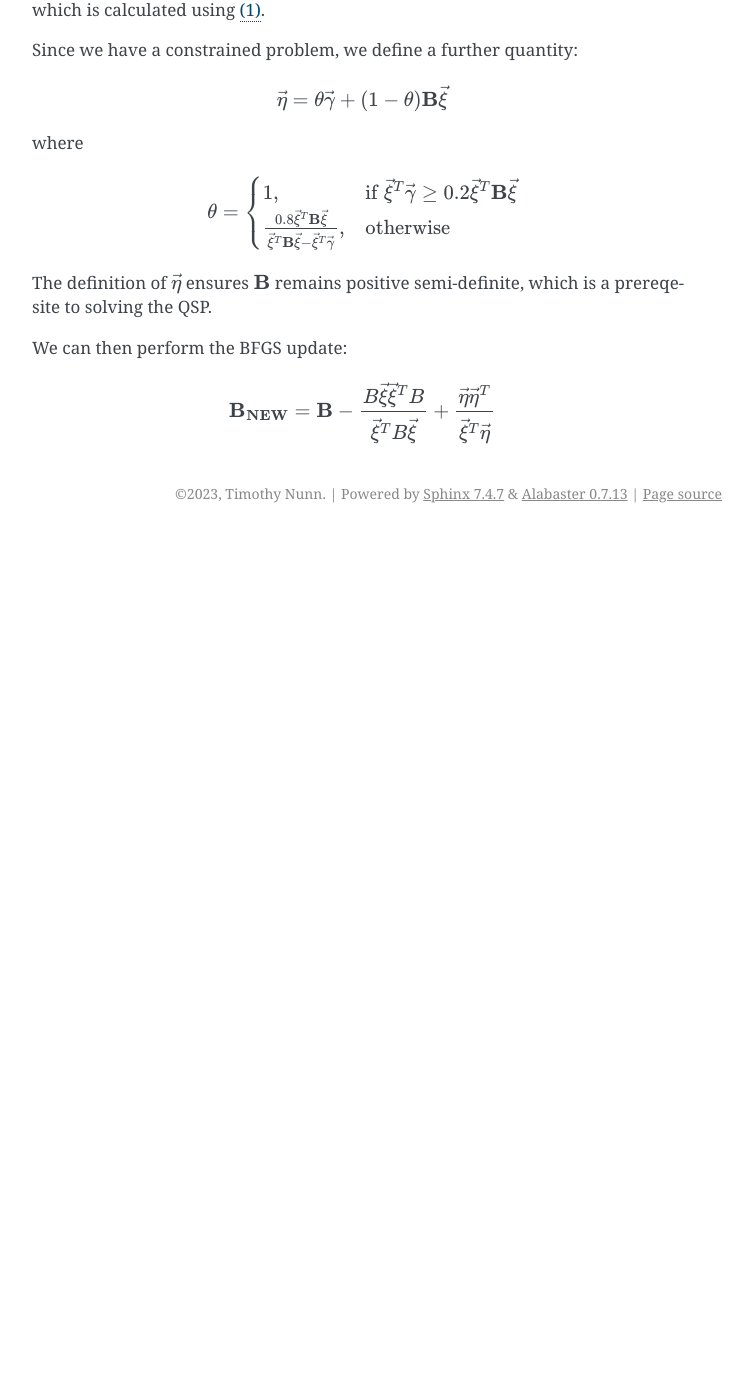
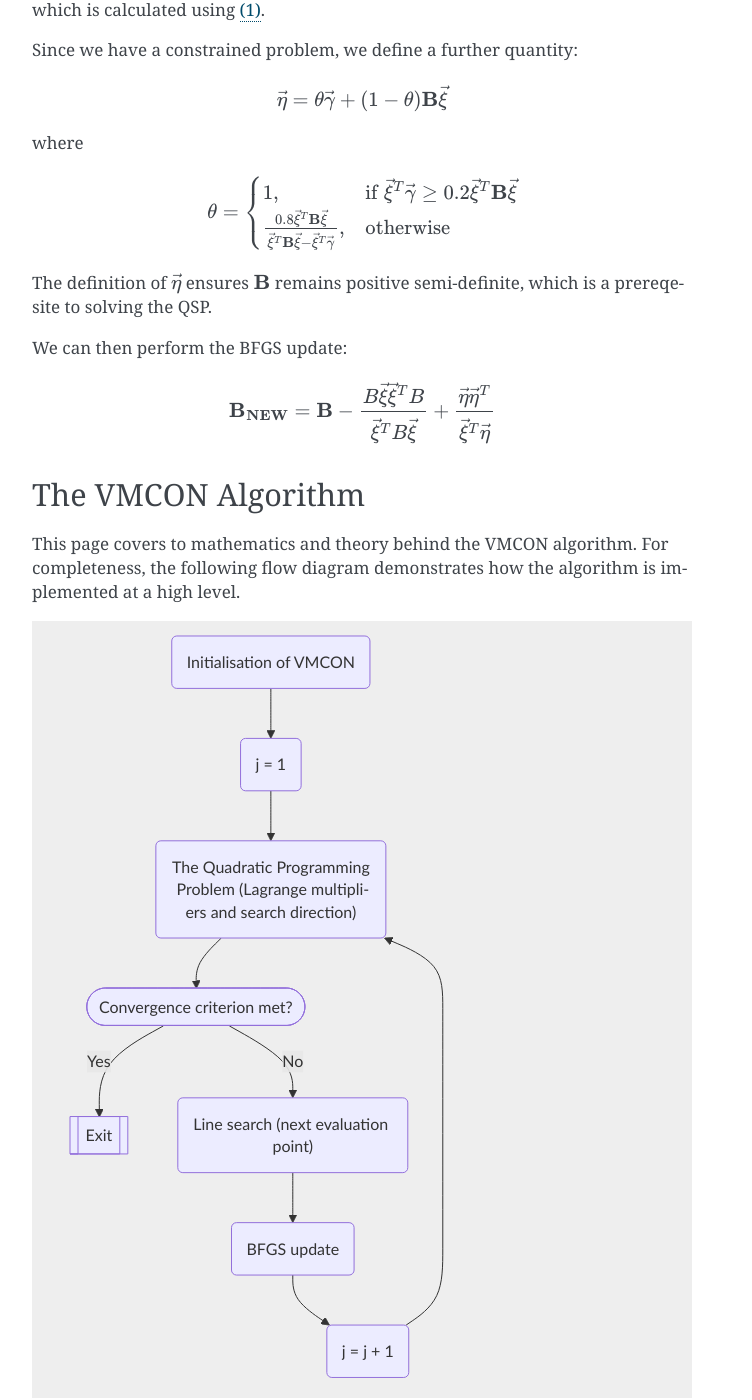
Before and after one commit to ukaea/PyVMCON, a Sphinx documentation site: the page built from docs/source/vmcon.rst, in a window 1280 px wide and 1400 px high, scrolled down 3604 px. Shown: the whole window, without its empty margins (388-1140 px from the left). Built offline with Sphinx 7.4.7, drawn with Linux system fonts in a browser that asks for light colours; before the commit the page ends 4137 px from its top, so only the background shows below that.

Commit message:
Add a flow chart showing a highlevel overview of VMCON

```diff
--- a/docs/source/conf.py
+++ b/docs/source/conf.py
@@ -13,7 +13,7 @@ release = "1.0.0"
 # Add any Sphinx extension module names here, as strings. They can be
 # extensions coming with Sphinx (named 'sphinx.ext.*') or your custom
 # ones.
-extensions = ["sphinx.ext.autodoc", "sphinx.ext.napoleon"]
+extensions = ["sphinx.ext.autodoc", "sphinx.ext.napoleon", "sphinxcontrib.mermaid"]
 
 # Add any paths that contain templates here, relative to this directory.
 templates_path = ["_templates"]
--- a/docs/source/vmcon.rst
+++ b/docs/source/vmcon.rst
@@ -167,3 +167,21 @@ We can then perform the BFGS update:
 
 .. math::
     \mathbf{B_{NEW}} = \mathbf{B} - \frac{B\vec{\xi}\vec{\xi}^TB}{\vec{\xi}^TB\vec{\xi}} + \frac{ \vec{\eta} \vec{\eta}^T}{\vec{\xi}^T\vec{\eta}}
+
+
+The VMCON Algorithm
+-------------------
+This page covers to mathematics and theory behind the VMCON algorithm. For completeness, the following flow diagram demonstrates
+how the algorithm is implemented at a high level.
+
+.. mermaid::
+
+    flowchart
+        setup("Initialisation of VMCON") --> j1("j = 1")
+        j1 --> qsp("The Quadratic Programming Problem (Lagrange multipliers and search direction)")
+        qsp --> convergence_test(["Convergence criterion met?"])
+        convergence_test -- "Yes" --> exit[["Exit"]]
+        convergence_test -- "No" --> linesearch("Line search (next evaluation point)")
+        linesearch --> bfgs("BFGS update")
+        bfgs --> incrementj("j = j + 1")
+        incrementj --> qsp
--- a/pyproject.toml
+++ b/pyproject.toml
@@ -14,7 +14,8 @@ dependencies = [
 
 [project.optional-dependencies]
 docs = [
-    "Sphinx>=6.1.0",
+    "Sphinx>=6.1",
+    "sphinxcontrib-mermaid>=0.9",
 ]
 
 [tool.setuptools.packages.find]
```
